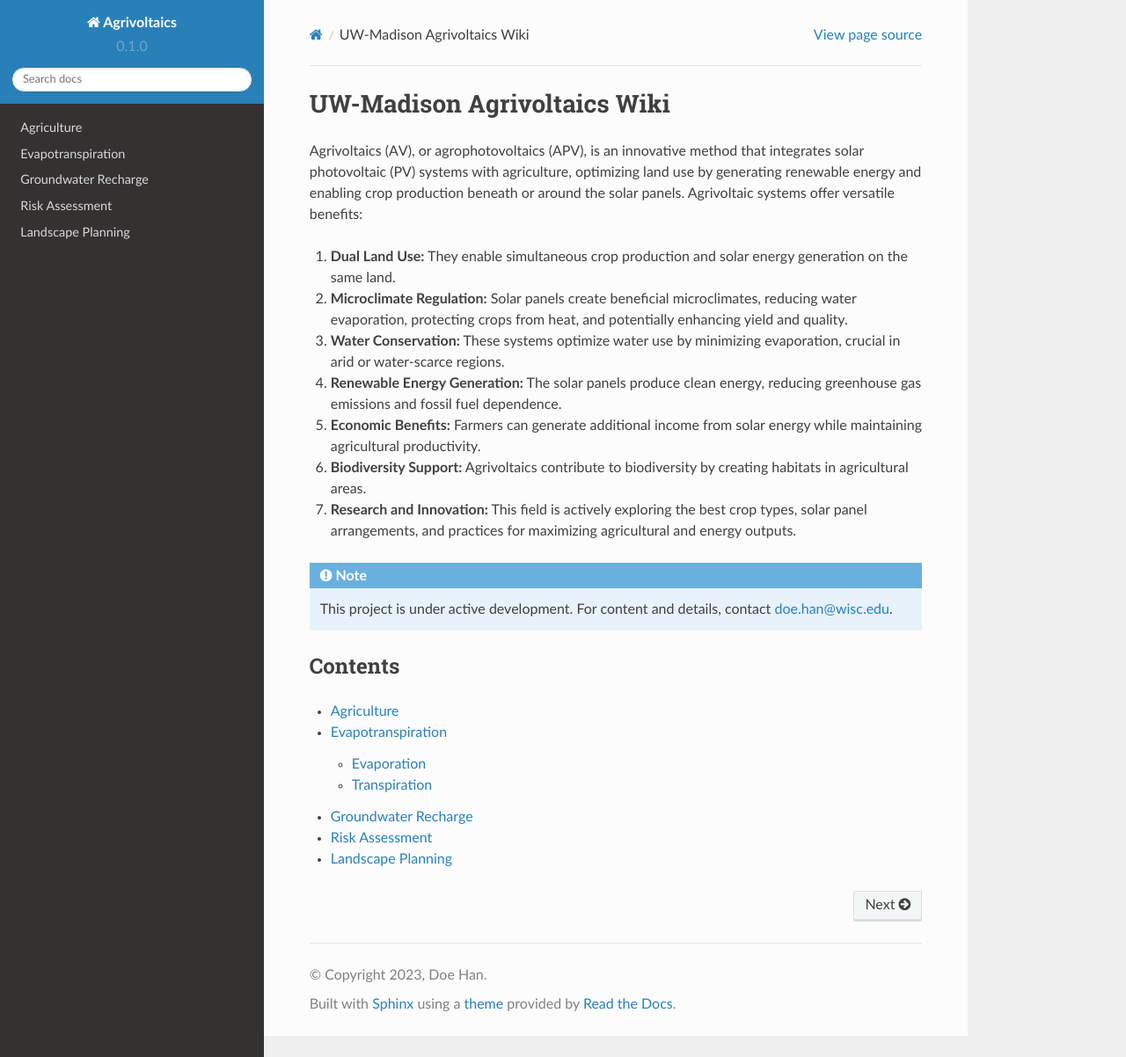
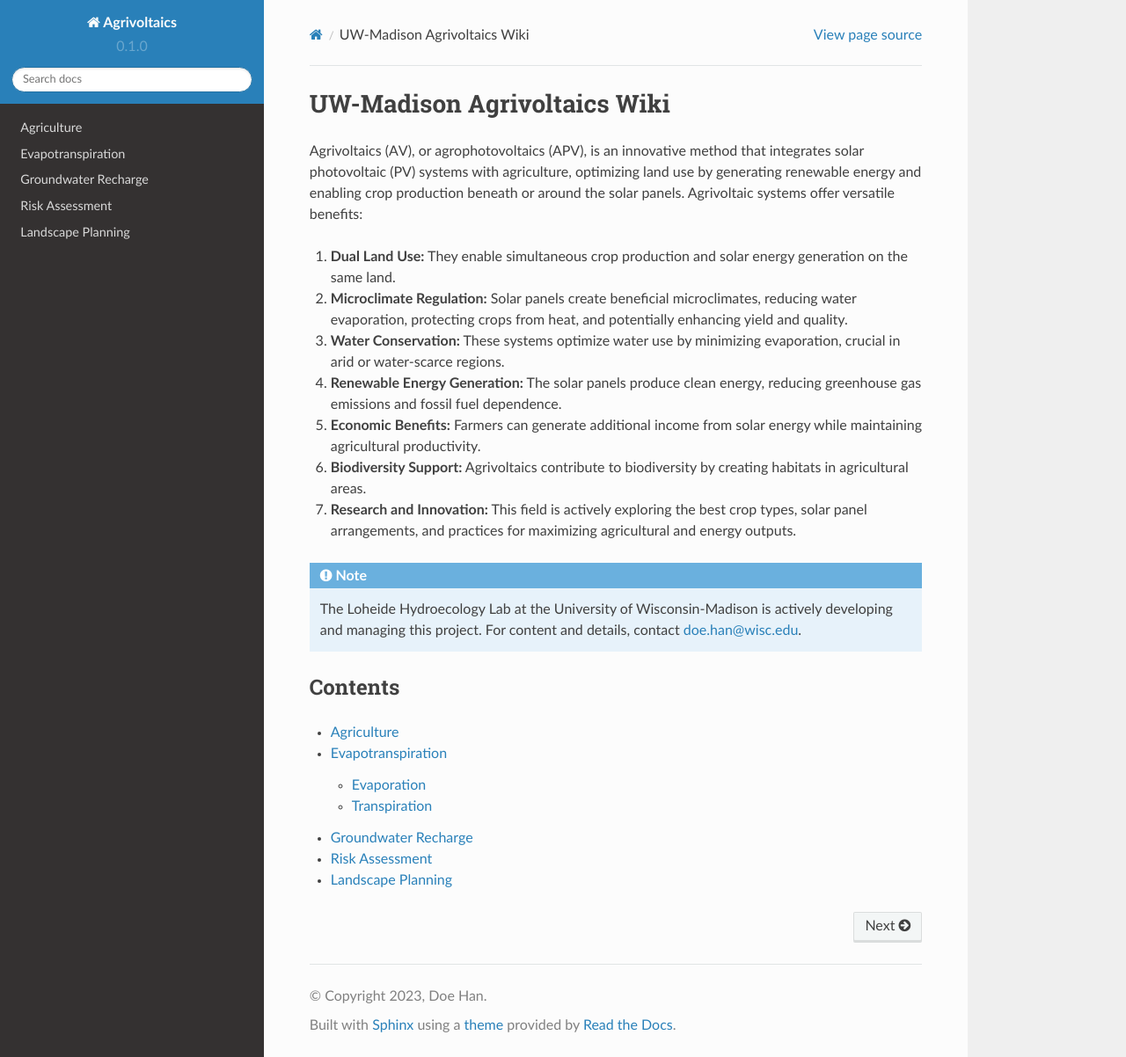
Before and after one commit to hanhydro/wiki, a Sphinx documentation site: the page built from docs/source/index.rst, in a window 1280 px wide and 1202 px high. Shown: the whole window at 88% size. Built offline with Sphinx 7.4.7 and the Read the Docs theme 2.0.0, drawn with Linux system fonts in a browser that asks for light colours; pages that are not in the unit, such as notebooks, are missing from menus.

Commit message:
Update index.rst

```diff
--- a/docs/source/index.rst
+++ b/docs/source/index.rst
@@ -13,7 +13,7 @@ Agrivoltaics (AV), or agrophotovoltaics (APV), is an innovative method that inte
 
 .. note::
 
-   This project is under active development. For content and details, contact doe.han@wisc.edu.
+   The Loheide Hydroecology Lab at the University of Wisconsin-Madison is actively developing and managing this project. For content and details, contact doe.han@wisc.edu.
 
 Contents
 --------
```
